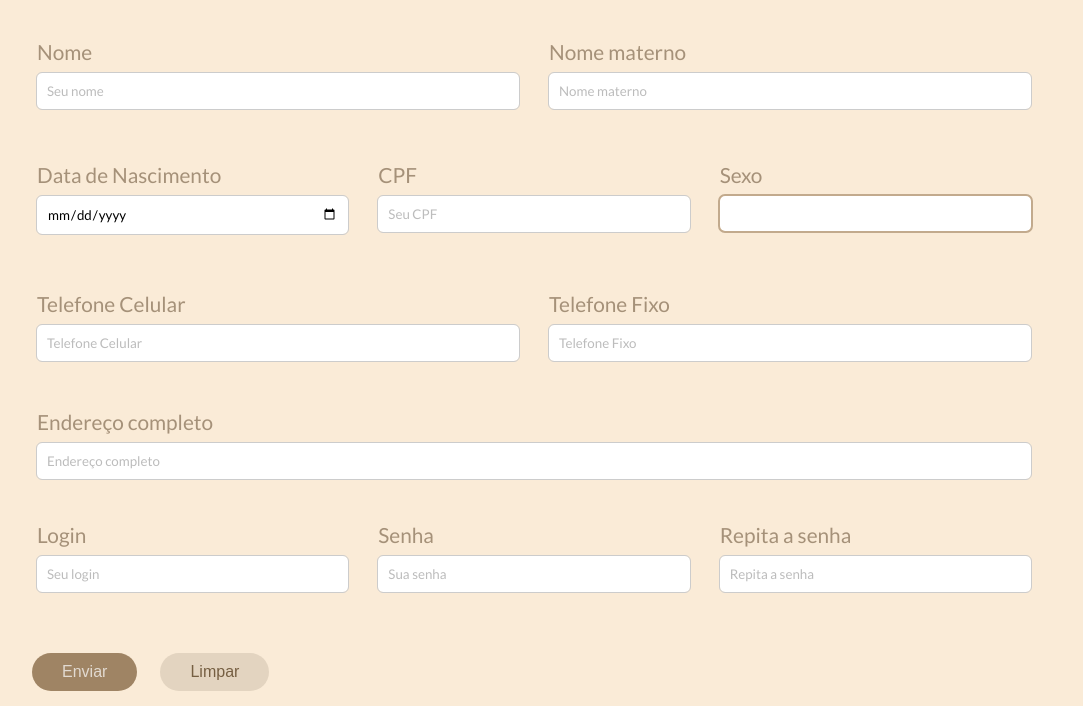
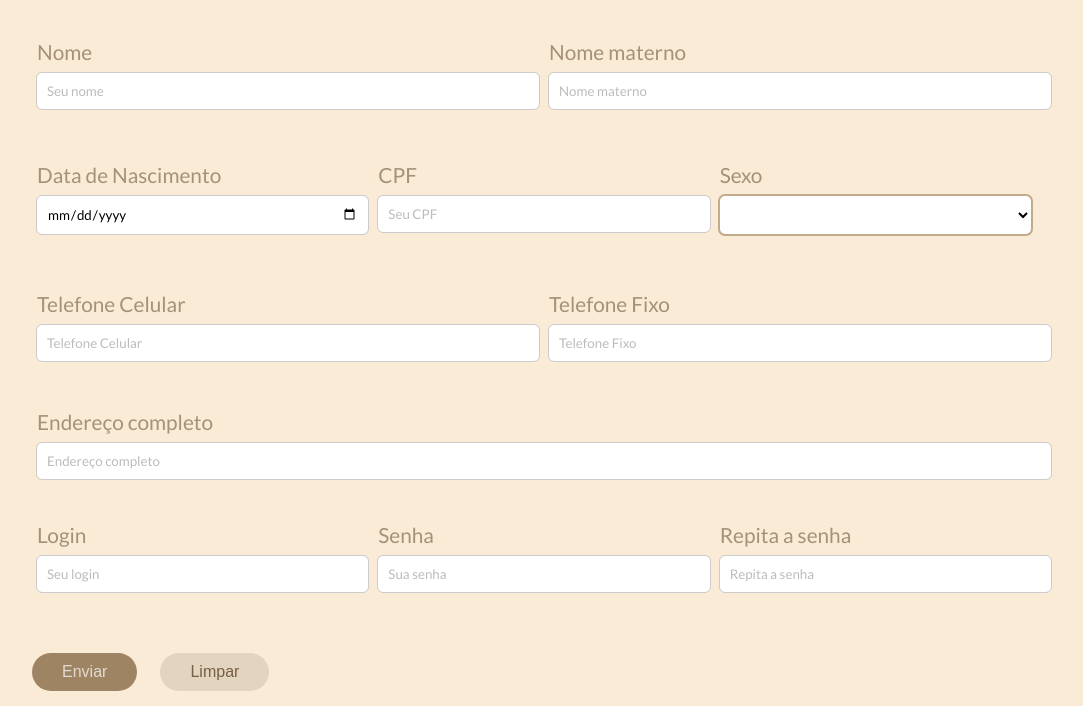
Before and after one commit to eccont/valida-form, a plain HTML site: page index.html in a window 1280 px wide. Shown: the part 111-817 px from the top of the page, without its empty margins (106-1189 px from the left). Drawn offline with Linux system fonts and the light colour scheme.

Commit message:
Update style.css

```diff
--- a/CSS/style.css
+++ b/CSS/style.css
@@ -66,16 +66,12 @@ select {
   border-radius: 5px;
   margin: 5px 0px;
 
-  box-sizing: border-box;
+
 
   background-color: #ffffff;
 }
 
-select, input[type="date"]{
-      -webkit-appearance: none;
-      -moz-appearance: none;
-      appearance: none;
-}
+
 
 
 input::placeholder {
```
